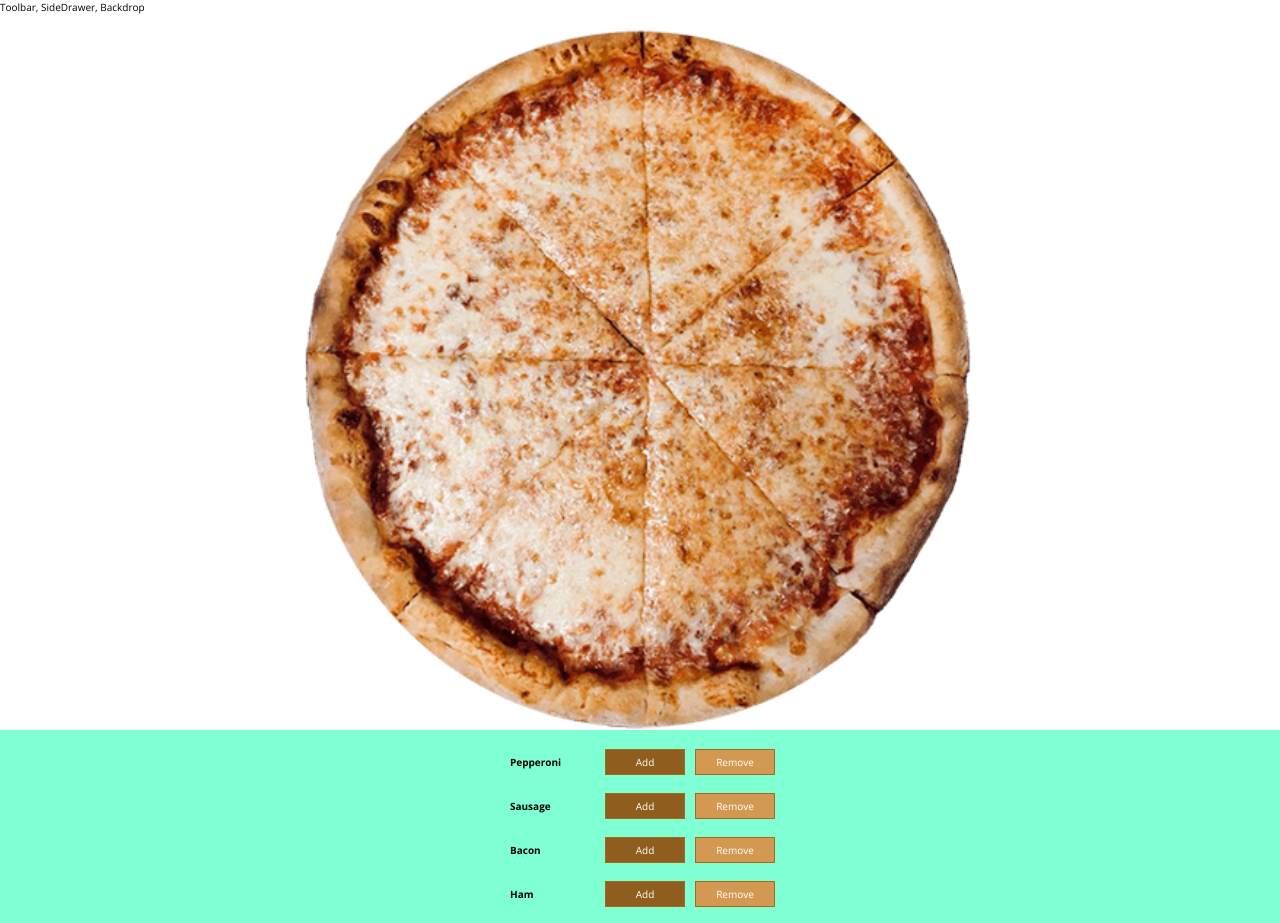
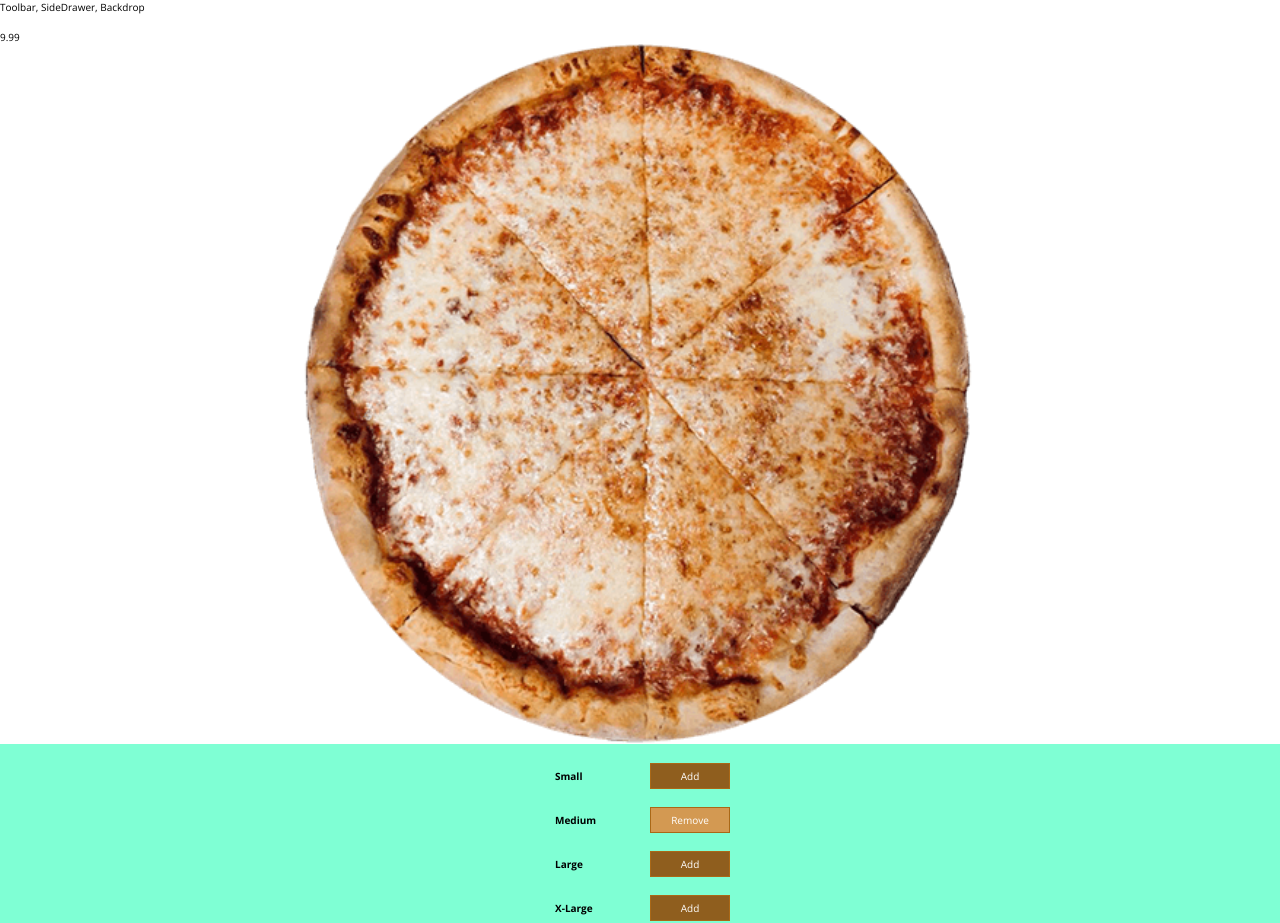
Before and after one commit to JaredAvila/SquareTable_Pizza, a React (Create React App) app: page / in a window 1280 px wide. Shown: the top 923 px of the page. Built offline with nearby package versions, Linux system fonts and the light colour scheme.

Commit message:
worked out logic for size and price

```diff
--- a/src/components/Pizza/BuildControls/BuildControl/BuildControl.js
+++ b/src/components/Pizza/BuildControls/BuildControl/BuildControl.js
@@ -4,13 +4,43 @@ import React from "react";
 import * as styles from "./BuildControl.module.css";
 
 const BuildControl = props => {
+  let ingBtn;
+  let sizeBtn;
+  if (props.btnType === "size") {
+    if (!props.size) {
+      sizeBtn = (
+        <button className={styles.Add} onClick={props.sizeHandler}>
+          Add
+        </button>
+      );
+    } else {
+      sizeBtn = (
+        <button className={styles.Remove} onClick={props.sizeHandler}>
+          Remove
+        </button>
+      );
+    }
+  } else {
+    if (props.disabled) {
+      ingBtn = (
+        <button className={styles.Remove} onClick={props.added}>
+          Remove
+        </button>
+      );
+    } else if (!props.disabled) {
+      ingBtn = (
+        <button className={styles.Add} onClick={props.added}>
+          Add
+        </button>
+      );
+    }
+  }
+
   return (
     <div className={styles.BuildControl}>
       <div className={styles.Label}>{props.label}</div>
-      <button className={styles.Add} onClick={props.added}>
-        Add
-      </button>
-      <button className={styles.Remove}>Remove</button>
+      {sizeBtn}
+      {ingBtn}
     </div>
   );
 };
--- a/src/components/Pizza/BuildControls/BuildControls.js
+++ b/src/components/Pizza/BuildControls/BuildControls.js
@@ -19,14 +19,32 @@ const controls = [
   { label: "Pineapple", type: "pineapple" }
 ];
 
+const sizeControls = [
+  { label: "Small", type: "small" },
+  { label: "Medium", type: "medium" },
+  { label: "Large", type: "large" },
+  { label: "X-Large", type: "xLarge" }
+];
+
 const BuildControls = props => {
   return (
     <div className={styles.BuildControls}>
+      {sizeControls.map(control => (
+        <BuildControl
+          key={control.label}
+          label={control.label}
+          size={props.size[control.type]}
+          sizeHandler={() => props.sizeChanged(control.type)}
+          btnType="size"
+        />
+      ))}
       {controls.map(control => (
         <BuildControl
           added={() => props.ingredientAdded(control.type)}
           key={control.label}
           label={control.label}
+          disabled={props.disabled[control.type]}
+          btnType="ingredient"
         />
       ))}
     </div>
--- a/src/containers/PizzaBuilder/PizzaBuilder.js
+++ b/src/containers/PizzaBuilder/PizzaBuilder.js
@@ -6,20 +6,20 @@ import BuildControls from "../../components/Pizza/BuildControls/BuildControls";
 
 const PRICES = {
   small: 7.99,
-  medium: 8.99,
-  large: 9.99,
-  xLarge: 10.99,
+  medium: 9.99,
+  large: 11.99,
+  xLarge: 13.99,
   pepperoni: 0.75,
-  bacon: 1,
+  bacon: 1.0,
   sausage: 0.75,
   ham: 0.75,
-  chicken: 1,
+  chicken: 1.0,
   beef: 0.75,
   peppers: 0.5,
   mushrooms: 0.5,
   olives: 0.5,
   onions: 0.5,
-  tomatoes: 1,
+  tomatoes: 1.0,
   pineapple: 1
 };
 
@@ -41,11 +41,11 @@ export default class PizzaBuilder extends Component {
     },
     size: {
       small: false,
-      medium: false,
+      medium: true,
       large: false,
       xLarge: false
     },
-    totalPrice: 0
+    totalPrice: 9.99
   };
 
   addIngredientHandler = type => {
@@ -53,16 +53,46 @@ export default class PizzaBuilder extends Component {
       ...this.state.ingredients
     };
     updatedIngredients[type] = !this.state.ingredients[type];
-    const newPrice = this.state.totalPrice + PRICES[type];
-    this.setState({ totalPrice: newPrice, ingredients: updatedIngredients });
+    let newPrice;
+    if (!this.state.ingredients[type]) {
+      newPrice = this.state.totalPrice + PRICES[type];
+    } else {
+      newPrice = this.state.totalPrice - PRICES[type];
+    }
+    newPrice = parseFloat(newPrice.toFixed(2));
+    this.setState({
+      totalPrice: newPrice,
+      ingredients: updatedIngredients
+    });
   };
-  removeIngredientHandler = type => {};
+  sizeSelectHandler = size => {
+    const updatedSize = {
+      ...this.state.size
+    };
+    let newPrice;
+    for (let check in this.state.size) {
+      if (updatedSize[check]) {
+        updatedSize[check] = !updatedSize[check];
+        newPrice = this.state.totalPrice - PRICES[check];
+      }
+    }
+    updatedSize[size] = !this.state.size[size];
+    newPrice = newPrice + PRICES[size];
+    newPrice = parseFloat(newPrice.toFixed(2));
+    this.setState({ size: updatedSize, totalPrice: newPrice });
+  };
 
   render() {
     return (
       <Aux>
+        <p>{this.state.totalPrice}</p>
         <Pizza ingredients={this.state.ingredients} />
-        <BuildControls ingredientAdded={this.addIngredientHandler} />
+        <BuildControls
+          ingredientAdded={this.addIngredientHandler}
+          sizeChanged={this.sizeSelectHandler}
+          disabled={this.state.ingredients}
+          size={this.state.size}
+        />
       </Aux>
     );
   }
```
